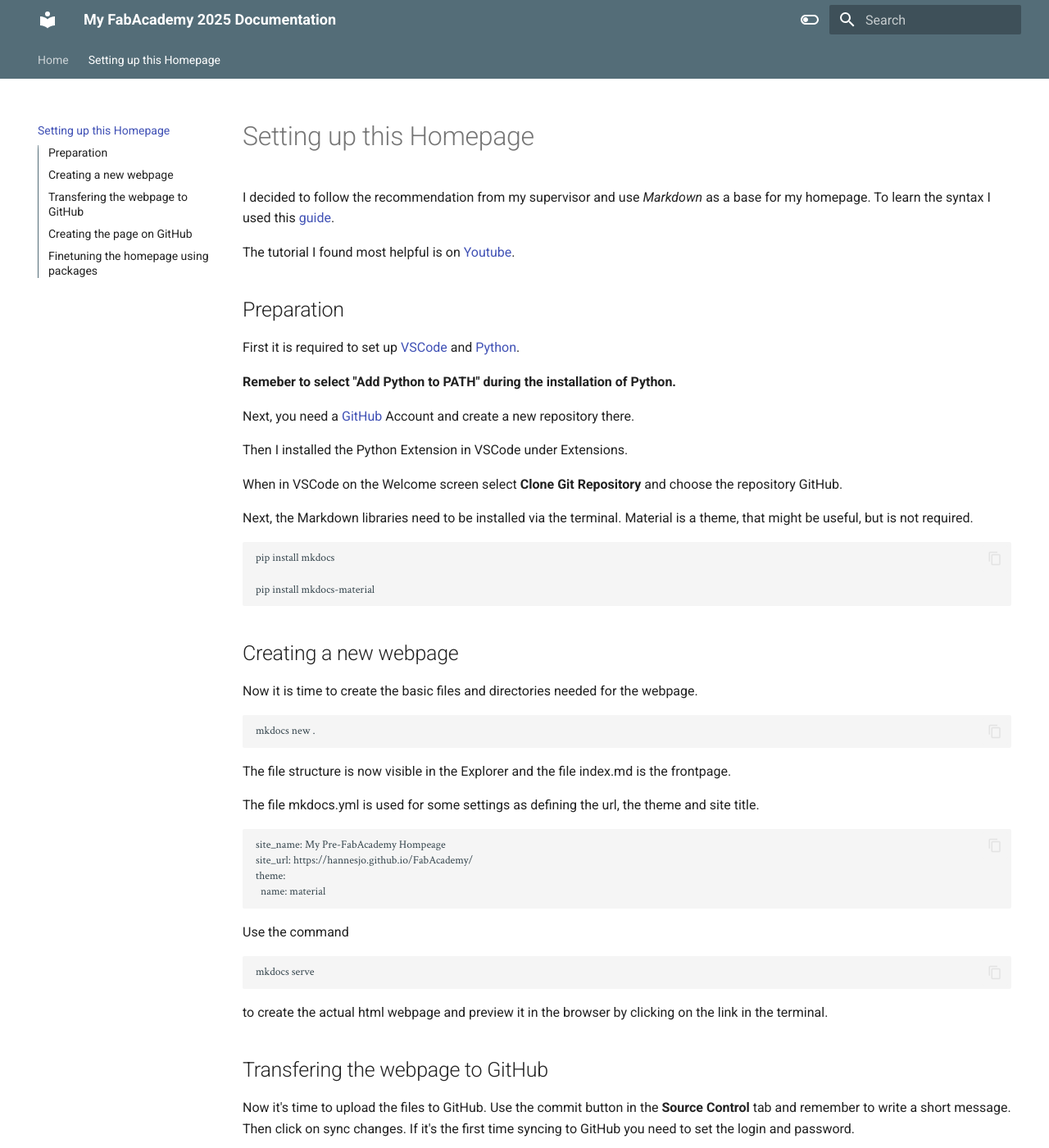
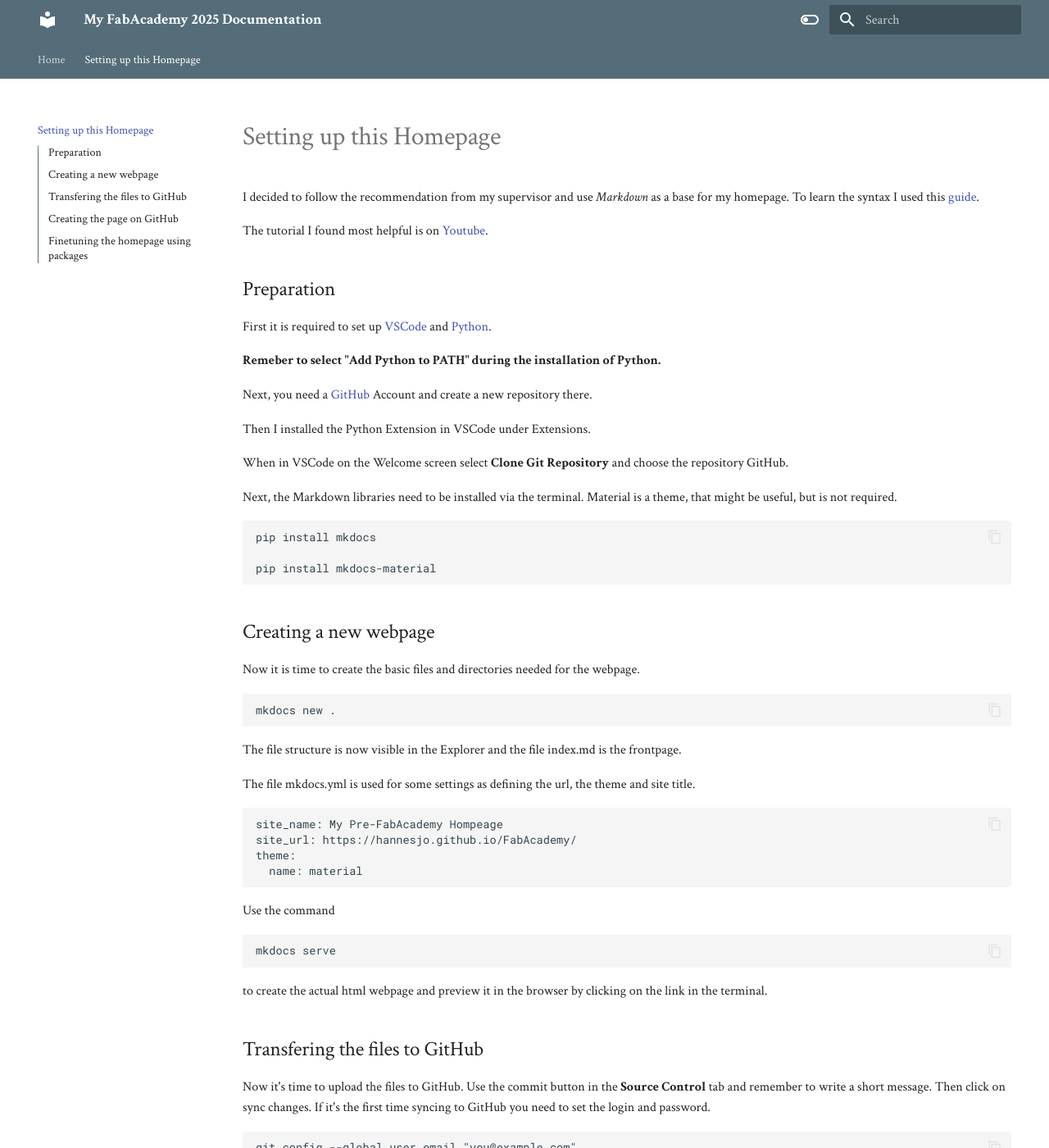
Before and after one commit to HannesJo/mkdocs-material-test, an MkDocs documentation site: the page built from docs/homepage.md, in a window 1280 px wide and 1400 px high. Shown: the whole window at 82% size. Built offline with MkDocs 1.6.1 and Material for MkDocs 9.7.7, drawn with Linux system fonts in a browser that asks for light colours.

````diff
--- a/docs/homepage.md
+++ b/docs/homepage.md
@@ -42,7 +42,7 @@ mkdocs serve
 ```
 to create the actual html webpage and preview it in the browser by clicking on the link in the terminal.
 
-## Transfering the webpage to GitHub
+## Transfering the files to GitHub
 Now it's time to upload the files to GitHub. Use the commit button in the **Source Control** tab and remember to write a short message. Then click on sync changes. If it's the first time syncing to GitHub you need to set the login and password.
 ```
 git config --global user.email "you@example.com"
--- a/mkdocs.yml
+++ b/mkdocs.yml
@@ -30,7 +30,8 @@ theme:
       primary: black
       accent: grey
   font:
-    code: Crimson Text
+    text: Crimson Text
+    code: Roboto Mono
 
 plugins:
   - search
````
